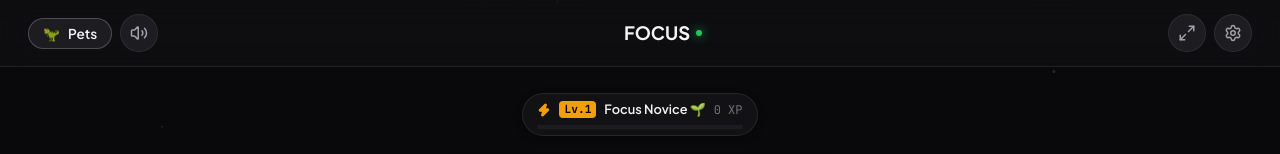
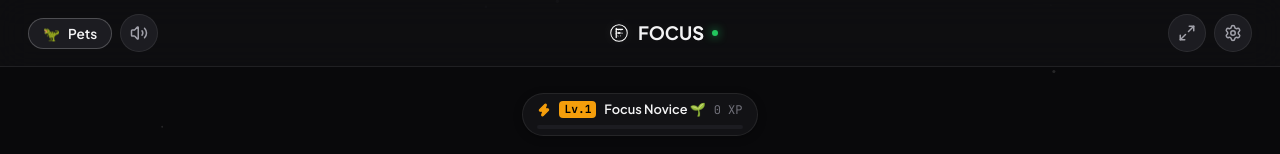
Before and after one commit to Deeprockz22/Notes-App, a React (Vite) app: page / in a window 1280 px wide. Shown: the top 154 px of the page. Built offline with nearby package versions, Linux system fonts and the light colour scheme; the HTML template or start-up script is replaced by a standard one.

Commit message:
feat(branding): add minimalist geometric vector logo, SVG favicon and interactive header branding

```diff
--- a/index.html
+++ b/index.html
@@ -13,6 +13,7 @@
   <meta name="apple-mobile-web-app-status-bar-style" content="black-translucent" />
   <meta name="apple-mobile-web-app-title" content="Focus" />
   <link rel="apple-touch-icon" href="icon-192.png" />
+  <link rel="icon" type="image/svg+xml" href="favicon.svg" />
   <link rel="icon" type="image/png" href="icon-192.png" />
 
   <!-- Google Fonts Preconnect & Curated Awesome-Fonts Bundle -->
--- a/src/components/Header.jsx
+++ b/src/components/Header.jsx
@@ -10,6 +10,7 @@
 } from 'lucide-react';
 import ShinyText from './react-bits/ShinyText';
 import MagnetButton from './react-bits/MagnetButton';
+import FocusLogo from './brand/FocusLogo';
 import { THEME_MODES } from '../utils/themePresets';
 import { COMPANIONS } from '../utils/companionPresets';
 
@@ -64,9 +65,10 @@
 
       <div className="header-center">
         <div className="brand-container">
+          <FocusLogo size={22} className="brand-logo-icon" />
           <h1 className="brand-title">
             <ShinyText
-              text={theme === 'retro-pixel' ? 'FOCUS 8-BIT' : theme === 'haunted' ? 'FOCUS 💀' : 'FOCUS'}
+              text={theme === 'retro-pixel' ? 'FOCUS 8-BIT' : theme === 'haunted' ? 'FOCUS' : 'FOCUS'}
               speed={2.5}
               className="brand-shiny"
             />
--- /dev/null
+++ b/src/components/brand/FocusLogo.jsx
@@ -0,0 +1,73 @@
+import React from 'react';
+
+/**
+ * Minimalist Vector Logo for FOCUS
+ * Concept: Geometric continuous focal ring with precision crosshair F glyph
+ */
+export default function FocusLogo({ size = 28, className = '', strokeWidth = 2.2 }) {
+  return (
+    <svg
+      width={size}
+      height={size}
+      viewBox="0 0 48 48"
+      fill="none"
+      xmlns="http://www.w3.org/2000/svg"
+      className={`focus-brand-logo ${className}`}
+      aria-label="FOCUS Logo"
+    >
+      {/* Outer Focal Ring */}
+      <circle
+        cx="24"
+        cy="24"
+        r="18"
+        stroke="currentColor"
+        strokeWidth={strokeWidth}
+        strokeLinecap="round"
+        className="logo-outer-ring"
+      />
+
+      {/* Precision Inner Crosshair Target */}
+      <circle
+        cx="24"
+        cy="24"
+        r="7"
+        stroke="currentColor"
+        strokeWidth={strokeWidth * 0.8}
+        strokeDasharray="2 4"
+        className="logo-inner-ring"
+      />
+
+      {/* Minimalist Stem & Crossbars forming 'F' */}
+      <line
+        x1="18"
+        y1="14"
+        x2="18"
+        y2="34"
+        stroke="currentColor"
+        strokeWidth={strokeWidth * 1.2}
+        strokeLinecap="round"
+      />
+      <line
+        x1="18"
+        y1="16"
+        x2="32"
+        y2="16"
+        stroke="currentColor"
+        strokeWidth={strokeWidth * 1.2}
+        strokeLinecap="round"
+      />
+      <line
+        x1="18"
+        y1="24"
+        x2="28"
+        y2="24"
+        stroke="currentColor"
+        strokeWidth={strokeWidth * 1.2}
+        strokeLinecap="round"
+      />
+
+      {/* Ambient Central Focus Core */}
+      <circle cx="24" cy="24" r="2.2" fill="currentColor" className="logo-center-dot" />
+    </svg>
+  );
+}
--- a/src/index.css
+++ b/src/index.css
@@ -961,7 +961,19 @@
 .brand-container {
   display: flex;
   align-items: center;
-  gap: 6px;
+  gap: 8px;
+  cursor: default;
+}
+
+.brand-logo-icon {
+  color: var(--accent-primary);
+  flex-shrink: 0;
+  filter: drop-shadow(0 0 6px var(--accent-glow));
+  transition: transform 0.4s cubic-bezier(0.34, 1.56, 0.64, 1), color 0.3s ease;
+}
+
+.brand-container:hover .brand-logo-icon {
+  transform: rotate(90deg) scale(1.1);
 }
 
 .brand-title {
```
Also changed, not shown: public/favicon.svg (added).
